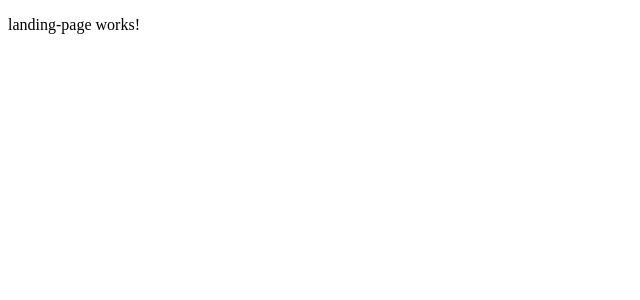
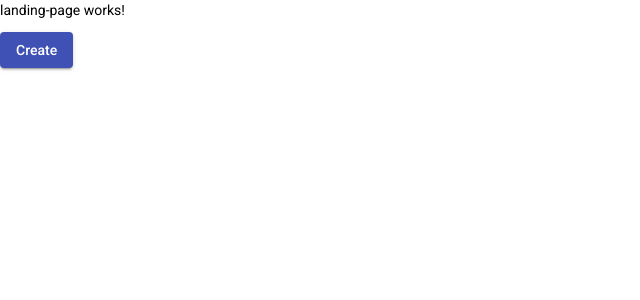
Before and after one commit to nikita-taranenko-nta/HITW-2022, an Angular app in the folder frontend/audit/: page / in a window 1280 px wide. Shown: the top 300 px of the page, without its empty margins (0-640 px from the left). Built offline with nearby package versions, Linux system fonts and the light colour scheme.

Commit message:
Adding angular material

```diff
--- a/frontend/audit/package.json
+++ b/frontend/audit/package.json
@@ -12,10 +12,12 @@
   "private": true,
   "dependencies": {
     "@angular/animations": "~11.0.1",
+    "@angular/cdk": "^11.2.13",
     "@angular/common": "~11.0.1",
     "@angular/compiler": "~11.0.1",
     "@angular/core": "~11.0.1",
     "@angular/forms": "~11.0.1",
+    "@angular/material": "^11.2.13",
     "@angular/platform-browser": "~11.0.1",
     "@angular/platform-browser-dynamic": "~11.0.1",
     "@angular/router": "~11.0.1",
--- a/frontend/audit/src/app/app.module.ts
+++ b/frontend/audit/src/app/app.module.ts
@@ -5,6 +5,8 @@
 import { AppComponent } from './app.component';
 import { LandingPageComponent } from './pages/landing-page/landing-page.component';
 import { CreateProjectFormComponent } from './pages/create-project-form/create-project-form.component';
+import { BrowserAnimationsModule } from '@angular/platform-browser/animations';
+import {MatButtonModule} from '@angular/material/button';
 
 @NgModule({
   declarations: [
@@ -14,7 +16,9 @@
   ],
   imports: [
     BrowserModule,
-    AppRoutingModule
+    AppRoutingModule,
+    BrowserAnimationsModule,
+    MatButtonModule
   ],
   providers: [],
   bootstrap: [AppComponent]
--- a/frontend/audit/src/app/pages/landing-page/landing-page.component.html
+++ b/frontend/audit/src/app/pages/landing-page/landing-page.component.html
@@ -1 +1,3 @@
 <p>landing-page works!</p>
+
+<button mat-raised-button color="primary" [routerLink]="['create/1']">Create</button>
--- a/frontend/audit/src/index.html
+++ b/frontend/audit/src/index.html
@@ -6,8 +6,11 @@
   <base href="/">
   <meta name="viewport" content="width=device-width, initial-scale=1">
   <link rel="icon" type="image/x-icon" href="favicon.ico">
+  <link rel="preconnect" href="https://fonts.gstatic.com">
+  <link href="https://fonts.googleapis.com/css2?family=Roboto:wght@300;400;500&display=swap" rel="stylesheet">
+  <link href="https://fonts.googleapis.com/icon?family=Material+Icons" rel="stylesheet">
 </head>
-<body>
+<body class="mat-typography">
   <app-root></app-root>
 </body>
 </html>
--- a/frontend/audit/src/styles.scss
+++ b/frontend/audit/src/styles.scss
@@ -1 +1,39 @@
+
+// Custom Theming for Angular Material
+// For more information: https://material.angular.io/guide/theming
+@import '~@angular/material/theming';
+// Plus imports for other components in your app.
+
+// Include the common styles for Angular Material. We include this here so that you only
+// have to load a single css file for Angular Material in your app.
+// Be sure that you only ever include this mixin once!
+@include mat-core();
+
+// Define the palettes for your theme using the Material Design palettes available in palette.scss
+// (imported above). For each palette, you can optionally specify a default, lighter, and darker
+// hue. Available color palettes: https://material.io/design/color/
+$audit-primary: mat-palette($mat-indigo);
+$audit-accent: mat-palette($mat-pink, A200, A100, A400);
+
+// The warn palette is optional (defaults to red).
+$audit-warn: mat-palette($mat-red);
+
+// Create the theme object. A theme consists of configurations for individual
+// theming systems such as "color" or "typography".
+$audit-theme: mat-light-theme((
+  color: (
+    primary: $audit-primary,
+    accent: $audit-accent,
+    warn: $audit-warn,
+  )
+));
+
+// Include theme styles for core and each component used in your app.
+// Alternatively, you can import and @include the theme mixins for each component
+// that you are using.
+@include angular-material-theme($audit-theme);
+
 /* You can add global styles to this file, and also import other style files */
+
+html, body { height: 100%; }
+body { margin: 0; font-family: Roboto, "Helvetica Neue", sans-serif; }
```
Also changed, not shown: 1 other file (tests, documents, lock files or other folders).
